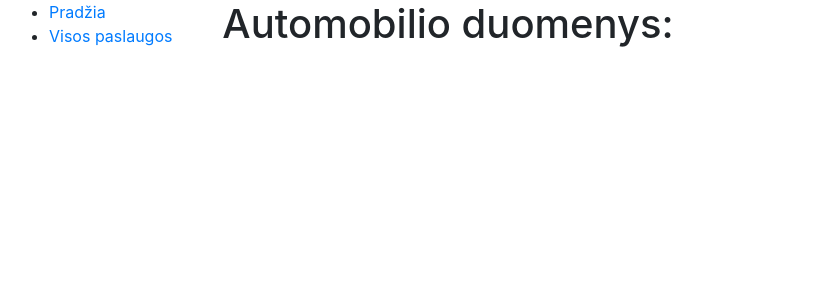
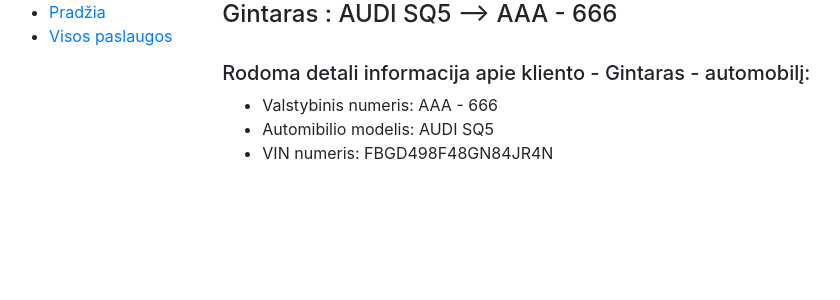
Before and after one commit to vip8python/Paslaugos, a Django app: page /paslaugos/automobilio_duomenys/1/ in a window 1280 px wide. Shown: the top 300 px of the page, without its empty margins (6-846 px from the left). Run offline with Django 4.2, Linux system fonts and the light colour scheme; data comes from the database, SQL or seed files in the repository; some libraries are stand-ins or nearby versions.

Commit message:
pataisyti sablonai

```diff
--- a/paslaugos/models.py
+++ b/paslaugos/models.py
@@ -27,7 +27,7 @@ class Automobilis(models.Model):
         db_table = 'automobilis'
 
     def __str__(self):
-        return f'{self.klientas} : {self.automobilio_modelis} - {self.valstybinis_nr}'
+        return f'{self.klientas} : {self.automobilio_modelis} --> {self.valstybinis_nr}'
 
 
 class Uzsakymas(models.Model):
--- a/paslaugos/templates/paslaugos/automobilio_duomenys.html
+++ b/paslaugos/templates/paslaugos/automobilio_duomenys.html
@@ -1,8 +1,14 @@
 {% extends "paslaugos/base.html" %}
 
 {% block content %}
-  <h1>Automobilio duomenys: </h1>
-  {% for a in automobilis.automobilis_set.all %}
-    <li>{{a.valstybinis_numeris}} - {{a.vin_kodas}} - {{a.klientas}} </li>
-    {% endfor %}
+    <div>
+    <h4>{{ automobilio_duomenys }}</h4>
+    <br>
+        <h5>Rodoma detali informacija apie kliento - {{ automobilio_duomenys.klientas }} - automobilį:</h5>
+            <ul>
+                <li>Valstybinis numeris: {{ automobilio_duomenys.valstybinis_nr }}</li>
+                <li>Automibilio modelis: {{ automobilio_duomenys.automobilio_modelis }}</li>
+                <li>VIN numeris: {{ automobilio_duomenys.vin_kodas }}</li>
+            </ul>
+    </div>
 {% endblock %}
--- a/paslaugos/templates/paslaugos/automobiliomodelis.html
+++ b/paslaugos/templates/paslaugos/automobiliomodelis.html
@@ -1,7 +1,7 @@
 {% extends "paslaugos/base.html" %}
 
 {% block content %}
-  <h1>Automobiliu modeliai</h1>
+  <h1>Automobiliu modeliai :</h1>
   {% for a in automobilio_modeliai %}
     <li><a href="{% url 'automobiliu_duomenys' a.id %}">{{a.marke}} - {{a.modelis}}</a> </li>
     {% endfor %}
--- a/paslaugos/templates/paslaugos/uzsakymas.html
+++ b/paslaugos/templates/paslaugos/uzsakymas.html
@@ -1,7 +1,7 @@
 {% extends "paslaugos/base.html" %}
 
 {% block content %}
-  <h1>Uzsakymai</h1>
+  <h1>Uzsakymai :</h1>
   {% for a in uzsakymas %}
     <li>{{a.data}} - {{a.automobilis.automobilio_modelis}} : {{a.suma}} </li>
     {% endfor %}
--- a/paslaugos/urls.py
+++ b/paslaugos/urls.py
@@ -7,6 +7,8 @@ urlpatterns = [
     path('automobilio_modeliai/', automobilio_modeliai, name='automobilio_modeliai'),
     path('uzsakymas/', uzsakymas, name='uzsakymas'),
     path('paslauga/', paslauga, name='paslauga'),
-    path('automobilio_duomenys/<int:automobilio_modelis_id>/', automobiliu_duomenys, name='automobiliu_duomenys')
+    path('automobilio_duomenys/<int:automobilis_id>/', automobilio_duomenys, name='automobiliu_duomenys'),
+    path('saskaitos/', SaskaitosListView.as_view(), name='saskaitos'),
+    path('saskaitos/<int:pk>', SaskaitosDetailView.as_view(), name='saskaitos-detail')
 
 ]
--- a/paslaugos/views.py
+++ b/paslaugos/views.py
@@ -1,5 +1,6 @@
 from django.shortcuts import render, get_object_or_404
 from .models import *
+from django.views import generic
 
 
 def index(request):
@@ -47,7 +48,19 @@ def paslauga(request):
     }
     return render(request, 'paslaugos/paslauga.html', context=context)
 
-def automobiliu_duomenys(request, automobilio_modelis_id):
-    automobilio_modelis = get_object_or_404(AutomobilioModelis, pk=automobilio_modelis_id)
-    automobiliai = automobilio_modelis.automobilis_set.all()
-    return render(request, 'paslaugos/automobilio_duomenys.html', {'automobiliai': automobiliai})
+def automobilio_duomenys(request, automobilis_id):
+    automobilio_modelis = get_object_or_404(Automobilis, pk=automobilis_id)
+    return render(request, 'paslaugos/automobilio_duomenys.html', {'automobilio_duomenys': automobilio_modelis})
+
+class SaskaitosListView(generic.ListView):
+    model = Uzsakymas
+    template_name = 'paslaugos/saskaitos_list.html'
+
+class SaskaitosDetailView(generic.DetailView):
+    model = Uzsakymas
+    template_name = 'paslaugos/saskaitos_detail.html'
+
+    def get_context_data(self, **kwargs):
+        context = super(SaskaitosDetailView, self).get_context_data(**kwargs)
+        context['uzsakymo_eilutes'] = UzsakymoEilute.objects.all()
+        return context
```
Also changed, not shown: paslaugos/templates/paslaugos/saskaitos_detail.html (added, +22 -0 lines), paslaugos/templates/paslaugos/saskaitos_list.html (added, +15 -0 lines).
